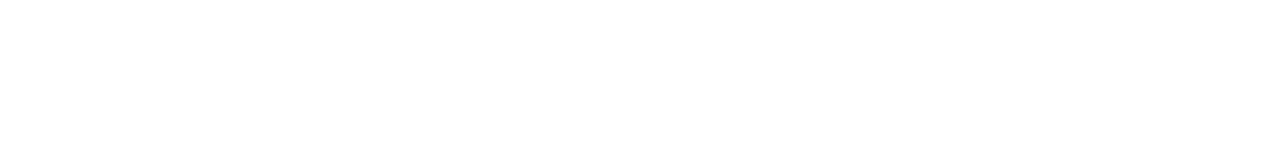
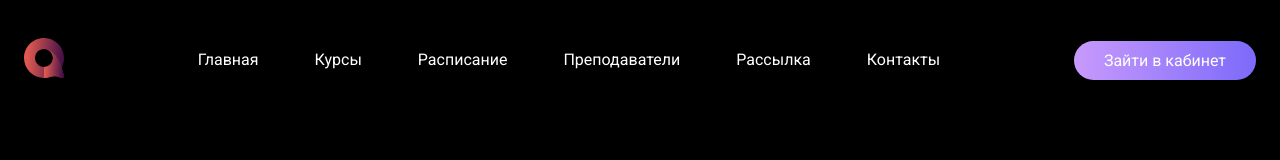
Before and after one commit to wkingsurin/Computer-Assembly, a plain HTML site: page index.html in a window 1280 px wide. Drawn offline with Linux system fonts and the light colour scheme.

Commit message:
Added 'Header' block

```diff
--- /dev/null
+++ b/assets/css/colors.css
@@ -0,0 +1,8 @@
+:root {
+    --main-black: black;
+    --main-black2: #121212;
+    --main-black3: #333333;
+    --main-white: white;
+    --main-grad1: linear-gradient(90deg, #DF5950 0%, #451046 100%);
+    --main-grad2: linear-gradient(90deg, #C89AFC 0%, #7C6AFA 100%);
+}
--- a/assets/css/defaults.css
+++ b/assets/css/defaults.css
@@ -1,5 +1,11 @@
 html {
     font-family: 'Roboto';
+    background: var(--main-black);
+}
+
+.wrapper {
+    display: flex;
+    flex-direction: column;
 }
 
 .container {
@@ -8,3 +14,22 @@ html {
     padding: 0 24px;
     box-sizing: content-box;
 }
+
+.button {
+    padding: 10px 30px;
+
+    border-radius: 50px;
+}
+
+.title {
+    font-weight: bold;
+    line-height: 140%;
+
+    color: var(--main-white);
+}
+
+img {
+    width: 100%;
+    height: 100%;
+    object-fit: cover;
+}
--- a/assets/css/header.css
+++ b/assets/css/header.css
@@ -0,0 +1,35 @@
+.header {
+}
+.header-container {
+    max-width: 1760px;
+}
+
+.header-block {
+    display: flex;
+    align-items: center;
+    justify-content: space-between;
+
+    padding: 38px 0;
+}
+.header-block .logo {
+}
+.header-block .icon {
+}
+.header-block .navigation {
+    display: flex;
+}
+.header-block .navigation > *:not(:last-child) {
+}
+.header-block .navigation-item {
+    padding: 8px 28px;
+    box-sizing: border-box;
+}
+.header-block .item-link {
+    line-height: 150%;
+}
+.header-block .button {
+    background: var(--main-grad2);
+}
+.header-block a {
+    color: var(--main-white);
+}
--- a/assets/css/imports.css
+++ b/assets/css/imports.css
@@ -1,5 +1,6 @@
 @import url('./reset.css');
 @import url('./fonts.css');
+@import url('./colors.css');
 @import url('./defaults.css');
 
 @import url('./header.css');
--- a/index.html
+++ b/index.html
@@ -1,13 +1,73 @@
 <!DOCTYPE html>
 <html lang="en">
+
 <head>
     <meta charset="UTF-8">
     <meta name="viewport" content="width=device-width, initial-scale=1.0">
     <link rel="stylesheet" href="./style.css">
     <title>Template</title>
 </head>
+
 <body>
+
+    <div class="wrapper">
+        <header class="header">
+            <div class="header-container container">
+                <div class="header-block">
+                    <div class="logo">
+                        <svg class="icon" width="40" height="40" viewBox="0 0 40 40" fill="none" xmlns="http://www.w3.org/2000/svg">
+                            <g clip-path="url(#clip0_10103_6)">
+                                <path
+                                    d="M39.9023 37.3864L38.2047 31.3961C37.8701 30.2157 37.9309 28.9531 38.4116 27.8244C39.5251 25.2111 40.097 22.3149 39.9875 19.2726C39.6103 8.70975 30.9276 0.19135 20.3617 0.00272783C9.0292 -0.198063 -0.198063 9.0292 0.00272783 20.3617C0.19135 30.9276 8.70976 39.6103 19.2695 39.9875C21.9285 40.0818 24.4749 39.6559 26.8205 38.8041C28.6885 38.1256 30.7177 38.01 32.6282 38.5546L37.3803 39.9054C38.9166 40.3435 40.3374 38.9227 39.9023 37.3864ZM11.0645 19.9997C11.0645 15.0651 15.0651 11.0645 19.9997 11.0645C24.9343 11.0645 28.9349 15.0651 28.9349 19.9997C28.9349 24.9343 24.9343 28.9349 19.9997 28.9349C15.0651 28.9349 11.0645 24.9343 11.0645 19.9997Z"
+                                    fill="url(#paint0_linear_10103_6)" />
+                                <path
+                                    d="M37.8917 29.0203C37.8917 29.0203 37.8217 28.7982 37.6848 28.4027C36.62 25.3848 31.442 12.3181 21.2047 11.1499C25.5704 11.7371 28.9352 15.476 28.9352 19.9999C28.9352 24.9345 24.9346 28.9351 20 28.9351V39.9969C22.3943 39.9969 24.6912 39.5801 26.8208 38.8073C28.6888 38.1289 30.718 38.0133 32.6285 38.5579L37.3806 39.9086C38.917 40.3437 40.3377 38.926 39.9027 37.3866L38.2051 31.3963C38.0043 30.6936 37.9495 29.9573 38.0377 29.2424L37.8917 29.0203Z"
+                                    fill="url(#paint1_linear_10103_6)" />
+                            </g>
+                            <defs>
+                                <linearGradient id="paint0_linear_10103_6" x1="4.85174" y1="-0.000474682" x2="40.3752"
+                                    y2="2.96995" gradientUnits="userSpaceOnUse">
+                                    <stop stop-color="#DF5950" />
+                                    <stop offset="1" stop-color="#451046" />
+                                </linearGradient>
+                                <linearGradient id="paint1_linear_10103_6" x1="22.4239" y1="11.1499" x2="40.2336"
+                                    y2="12.1815" gradientUnits="userSpaceOnUse">
+                                    <stop stop-color="#DF5950" />
+                                    <stop offset="1" stop-color="#451046" />
+                                </linearGradient>
+                                <clipPath id="clip0_10103_6">
+                                    <rect width="40" height="40" fill="white" />
+                                </clipPath>
+                            </defs>
+                        </svg>
+                    </div>
+                    <ul class="navigation">
+                        <li class="navigation-item">
+                            <a class="item-link" href="#">Главная</a>
+                        </li>
+                        <li class="navigation-item">
+                            <a class="item-link" href="#">Курсы</a>
+                        </li>
+                        <li class="navigation-item">
+                            <a class="item-link" href="#">Расписание</a>
+                        </li>
+                        <li class="navigation-item">
+                            <a class="item-link" href="#">Преподаватели</a>
+                        </li>
+                        <li class="navigation-item">
+                            <a class="item-link" href="#">Рассылка</a>
+                        </li>
+                        <li class="navigation-item">
+                            <a class="item-link" href="#">Контакты</a>
+                        </li>
+                    </ul>
+                    <a class="button" href="#">Зайти в кабинет</a>
+                </div>
+            </div>
+        </header>
+    </div>
 
     <script src="./app.js"></script>
 </body>
+
 </html>
```
